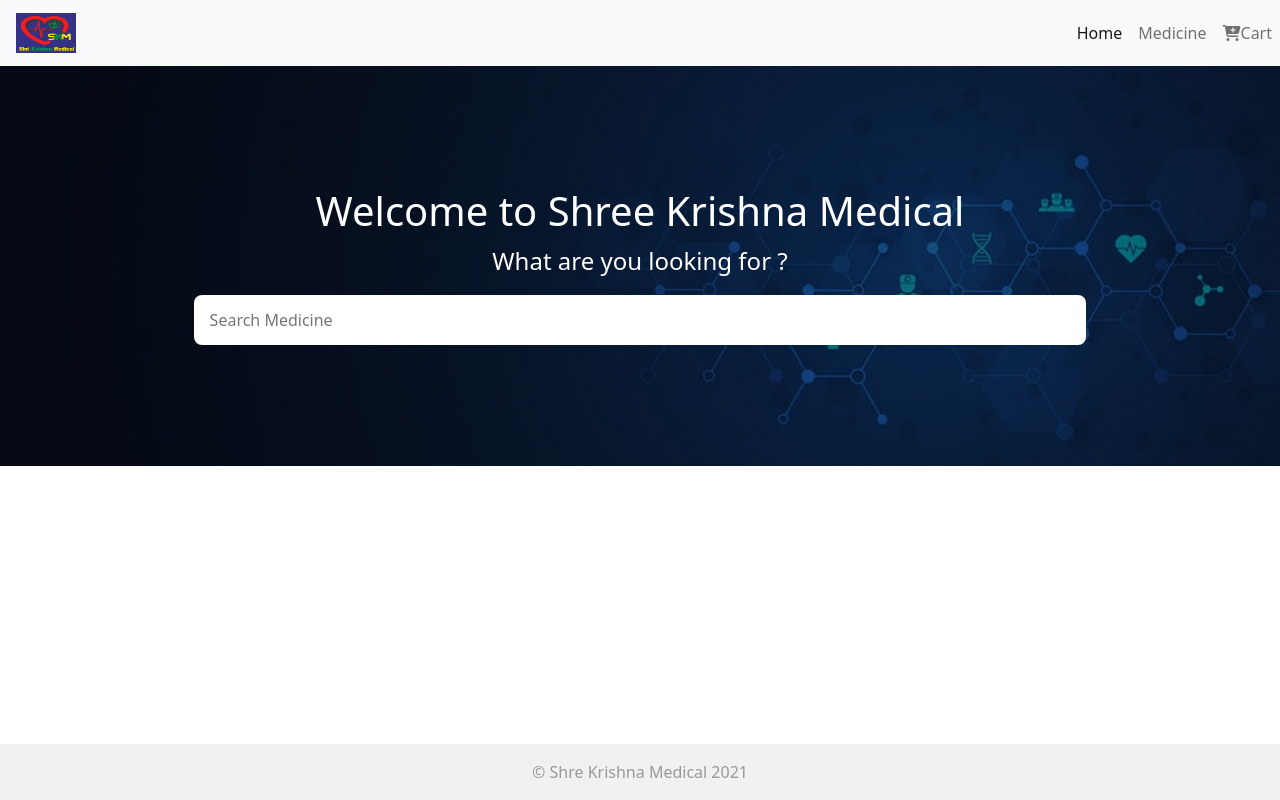
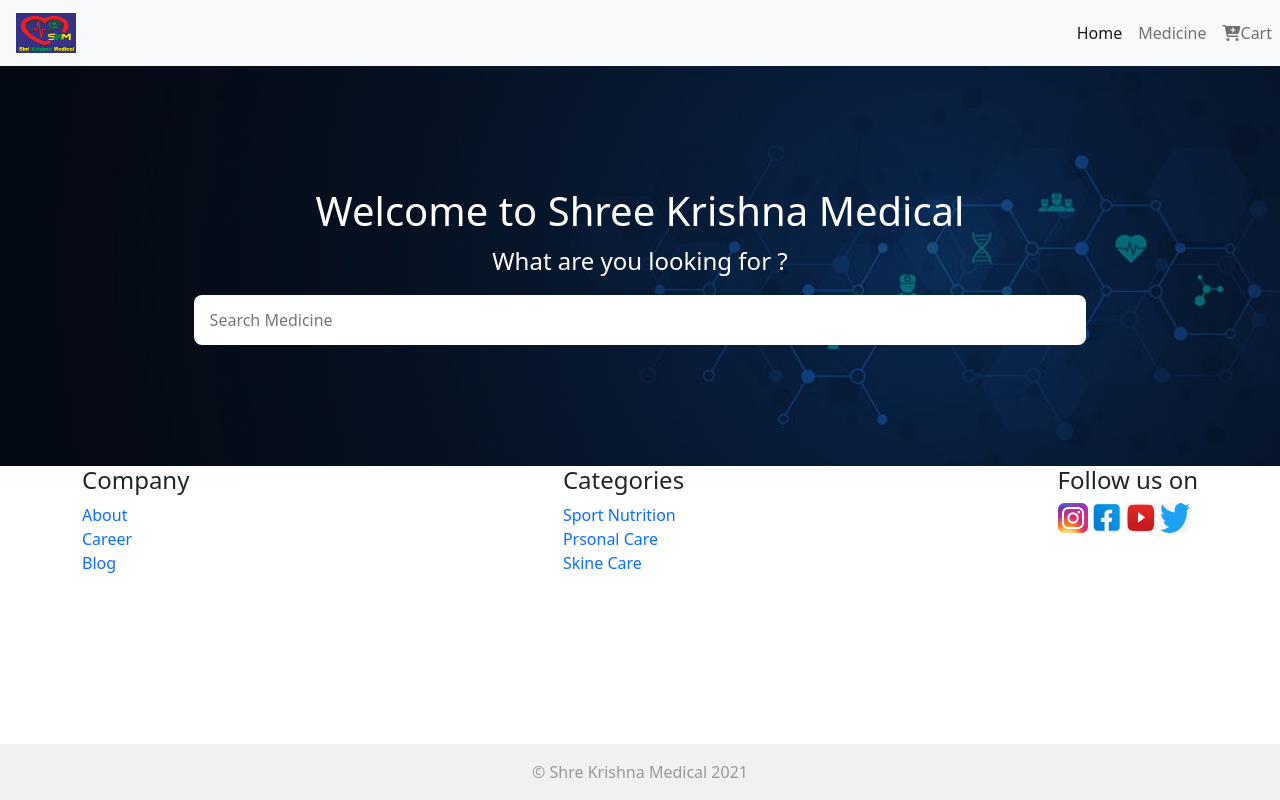
Before and after one commit to Kamlesh-Sahu-R/Practice, a plain HTML site: page index.html in a window 1280 px wide. Drawn offline with nearby package versions, Linux system fonts and the light colour scheme.

Commit message:
Updated bottom page

```diff
--- a/Style/style.css
+++ b/Style/style.css
@@ -56,3 +56,23 @@ footer {
   /* width: 100%; */
   /* height: 2.5rem;   */
 }
+
+.bottomPage{
+    display: flex;
+    justify-content: space-between;
+}
+
+.company a, .category a {
+    text-decoration: none;
+}
+
+.company, .category{
+    display: flex;
+    justify-items: center;
+    flex-direction: column;
+}
+.follow img{
+    width: 30px;
+    height: 30px;
+    border-radius: 15%;
+}
--- a/index.html
+++ b/index.html
@@ -35,7 +35,7 @@
                     <a class="nav-link" href="#">Medicine</a>
                 </li>
                 <li class="nav-item">
-                    <a class="nav-link" href="#"><i class="fa fa-cart-plus" aria-hidden="true"></i>Cart</a>
+                    <a class="nav-link" href="#"><i class="fa fa-cart-plus"></i>Cart</a>
                 </li>
             </ul>
         </div>
@@ -62,6 +62,37 @@
         </div>
     </div>
 
+
+    <div class="container">
+
+    <!-- Bottom Page Section -->
+    <div class = "bottomPage">
+        <div class="company">
+            <h4>Company</h4>
+            <a href="#">About</a>
+            <a href="#">Career</a>
+            <a href="#">Blog</a>
+        </div>
+
+        <div class="category">
+            <h4>Categories</h4>
+            <a href="#">Sport Nutrition</a>
+            <a href="#">Prsonal Care</a>
+            <a href="#">Skine Care</a>
+        </div>
+
+        <div class="follow">
+            <h4>Follow us on</h4>
+            <a href="#"><img src="./Photos/InstagramLogo.png" alt="Insta"/></a>
+            <a href="#"><img src="./Photos/facebookLogo.png" alt="facebook"/></a>
+            <a href="#"><img src="./Photos/youtubeLogo.png" alt="youtube"/></a>
+            <a href="#"><img src="./Photos/twiterLogo.png" alt="twiter"/></a>
+        </div>
+    </div>
+
+
+    </div>
+
     <!-- Footer section -->
     <footer>
         <div>© Shre Krishna Medical 2021</div>
```
Also changed, not shown: Photos/InstagramLogo.png (added), Photos/facebookLogo.PNG (added), Photos/twiterLogo.png (added), Photos/youtubeLogo.png (added).
